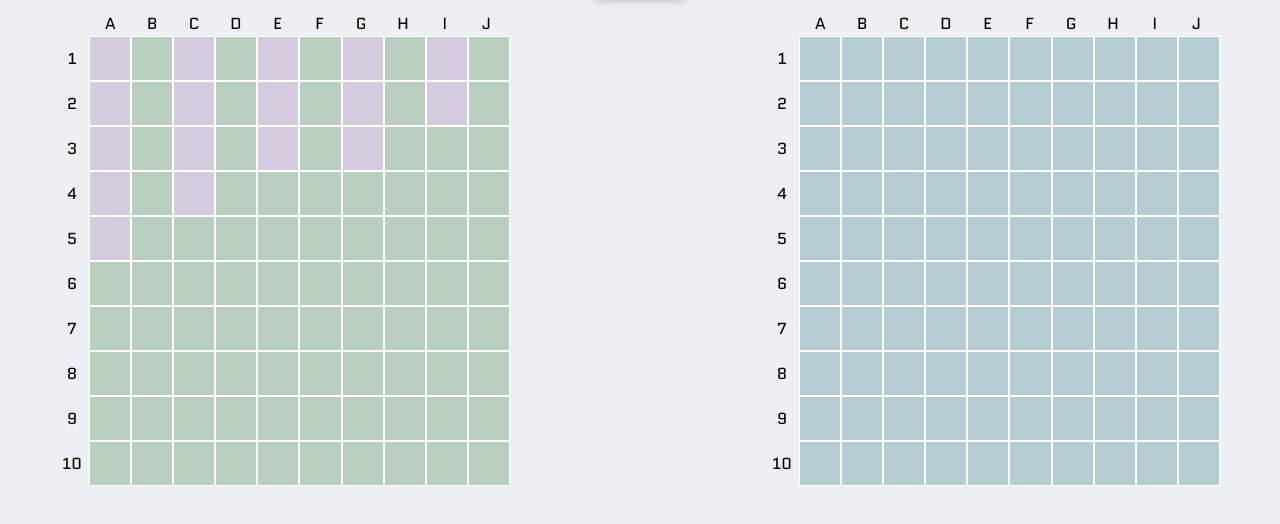
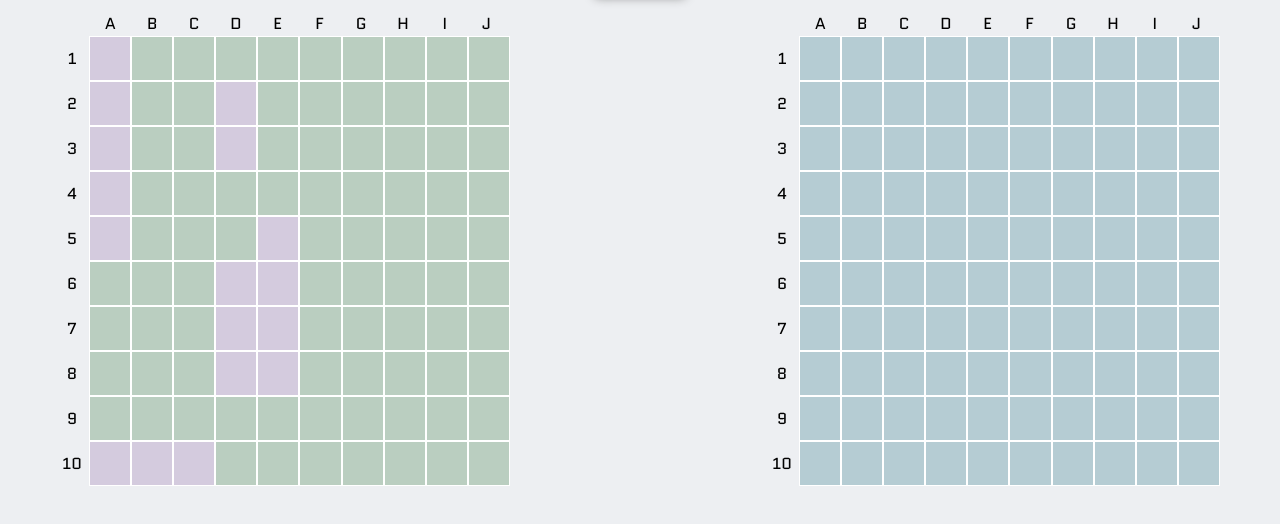
Before and after one commit to JNeo77/odin-battleship, a website built with webpack: page src/index.html in a window 1280 px wide. Shown: the part 172-696 px from the top of the page. Built offline with nearby package versions, Linux system fonts and the light colour scheme.

Commit message:
Implement Logic for Random Ship Placement
Call the Ship class constructor in the placeShip Gameboard class method
for each ship length in a length array.

Remove the ships array property from the Gameboard constructor.

```diff
--- a/src/gameboard.js
+++ b/src/gameboard.js
@@ -11,11 +11,20 @@ export class Gameboard {
     this.container = document.createElement('div');
   }
 
-  placeShip(row, col, length) {
+  placeShip() {
+    this.resetBoardData();
+    const shipLengths = [5, 4, 3, 3, 2];
 
+    shipLengths.forEach(length => {
       const ship = new Ship(length);
 
-    this.checkIfOccupied(row, col, ship);
+      let row = Math.floor(Math.random() * 10);
+      let col = Math.floor(Math.random() * 10);
+
+      while(this.isOccupied(row, col, ship)) {
+        row = Math.floor(Math.random() * 10);
+        col = Math.floor(Math.random() * 10);
+      }
 
       if (ship.direction === 'horizontal') {
         for (let i = col; i < col + length; i++) {
@@ -26,8 +35,13 @@ export class Gameboard {
           this.board[i][col] = ship;
         }
       }
+    });
 
     this.render();
+  }
+
+  resetBoardData() {
+    this.board = Array(10).fill(null).map(() => Array(10).fill(null));
   }
 
   receiveAttack(row, col) {
@@ -48,20 +62,25 @@ export class Gameboard {
     return this.sunkenShips.length === 5;
   }
 
-  checkIfOccupied(row, col, ship) {
+  isOccupied(row, col, ship) {
     if (ship.direction === 'horizontal') {
       for (let i = col; i < col + ship.length; i++) {
-        if (this.board[row][i] !== null) {
-          throw new Error ('Space already occupied by another ship!');
+        const yPosition = this.board[row];
+        const xPosition = yPosition[i];
+        if (xPosition === undefined || this.board[row][i] !== null) {
+          return true;
         }
       }
     } else {
       for (let i = row; i < row + ship.length; i++) {
-        if (this.board[i][col] !== null) {
-          throw new Error ('Space already occupied by another ship!');
+        const position = this.board[i];
+        if (position === undefined || this.board[i][col] !== null) {
+          return true;
         }
       }
     }
+
+    return false;
   }
 
   render() {
--- a/src/index.js
+++ b/src/index.js
@@ -14,22 +14,14 @@ const battleship = (function () {
   boards.appendChild(playerBoard);
   boards.appendChild(compBoard);
 
-  player.gameboard.placeShip(0, 0, 5);
-  player.gameboard.placeShip(0, 2, 4);
-  player.gameboard.placeShip(0, 4, 3);
-  player.gameboard.placeShip(0, 6, 3);
-  player.gameboard.placeShip(0, 8, 2);
-
-  computer.gameboard.placeShip(0, 0, 5);
-  computer.gameboard.placeShip(0, 2, 4);
-  computer.gameboard.placeShip(0, 4, 3);
-  computer.gameboard.placeShip(0, 6, 3);
-  computer.gameboard.placeShip(0, 8, 2);
+  player.gameboard.placeShip();
+  computer.gameboard.placeShip();
 
   return { player, computer };
 })();
 
 const { player, computer } = battleship;
+
 const compSquares = document.querySelectorAll('.comp');
 const columnLabels = document.querySelector('.column-label-wrap');
 const mainButton = document.querySelector('.main-button');
@@ -66,6 +58,7 @@ function attackPlayer() {
  player.gameboard.receiveAttack(row, col);
 }
 
+function startGame() {
   compSquares.forEach(square => {
     square.addEventListener('click', () => {
       computer.gameboard.receiveAttack(square.dataset.row, square.dataset.col);
@@ -74,3 +67,4 @@ compSquares.forEach(square => {
       }, 250);
     }, { once: true });
   });
+}
--- a/src/ship.js
+++ b/src/ship.js
@@ -2,7 +2,7 @@ export class Ship {
   constructor(length) {
     this.length = length;
     this.hits = 0;
-    this.direction = 'vertical';
+    this.direction = Math.floor(Math.random() * 2) === 1 ? 'vertical' : 'horizontal';
   }
 
   hit() {
```
Also changed, not shown: src/styles.css (line endings or trailing spaces). Lines whose indentation alone changed are shown as unchanged.
